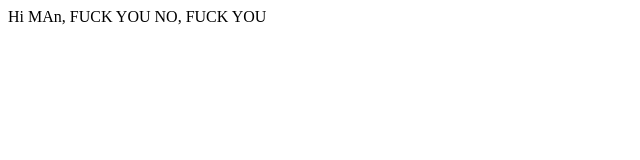
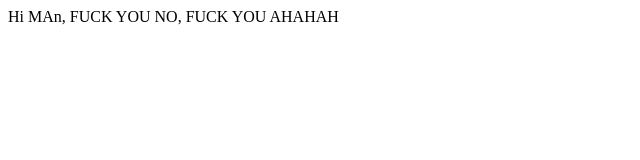
Before and after one commit to NazarBezushko/my-project, a plain HTML site: page DEMO/index.html in a window 1280 px wide. Shown: the full height of the page, 0-640 px from the left. Drawn offline with Linux system fonts and the light colour scheme.

Commit message:
4th commit

```diff
--- a/DEMO/index.html
+++ b/DEMO/index.html
@@ -9,5 +9,6 @@
 <body>
     Hi MAn, FUCK YOU
     NO, FUCK YOU
+    AHAHAH
 </body>
 </html>
```
